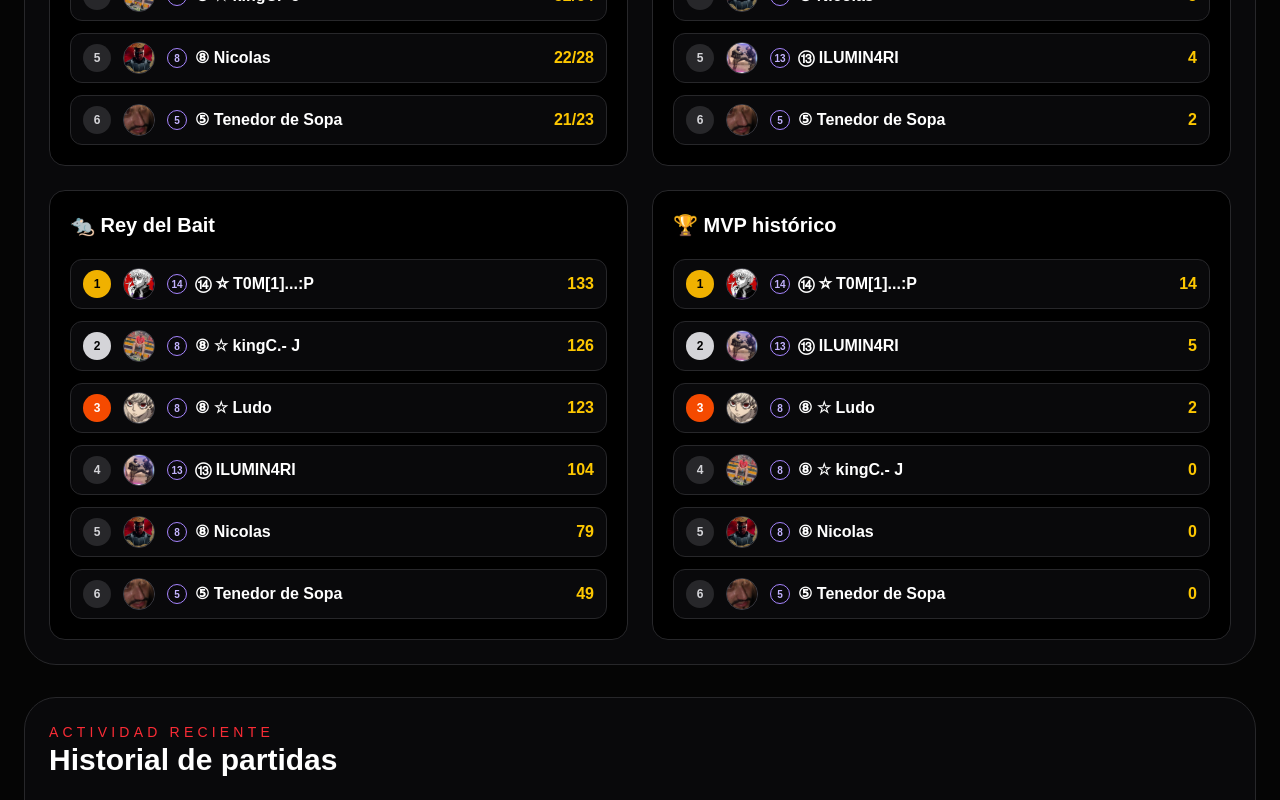
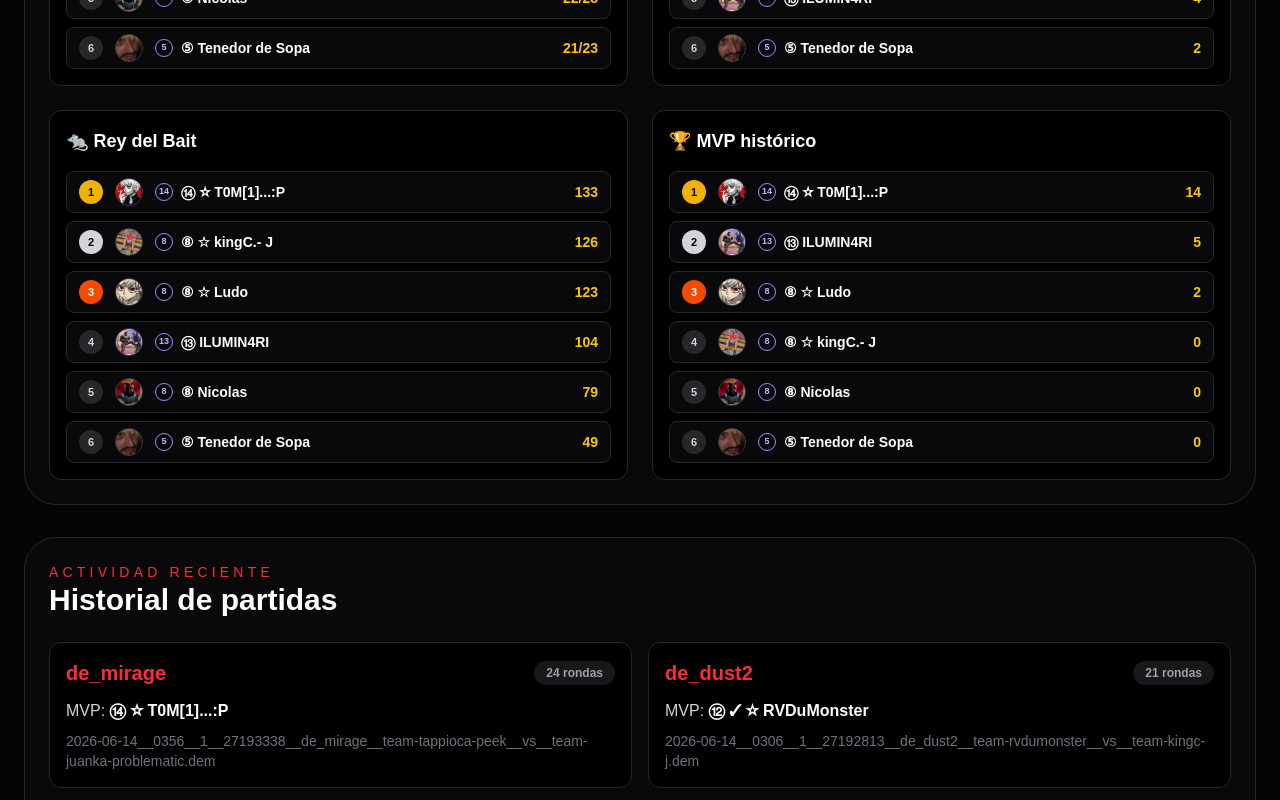
Before and after one commit to lmcondeking/cs2-stats4newbas, a Next.js app: page / in a window 1280 px wide. Shown: the part 2480-3280 px from the top of the page. Built offline with nearby package versions, Linux system fonts and the light colour scheme.

Commit message:
Achicar rankings especiales

```diff
--- a/src/app/page.tsx
+++ b/src/app/page.tsx
@@ -460,7 +460,7 @@ export default function Home() {
                 .map((match) => (
                   <div
                     key={match.demoFile}
-                    className="rounded-2xl border border-zinc-800 bg-black p-5"
+                    className="rounded-xl border border-zinc-800 bg-black p-4"
                   >
                     <div className="flex items-center justify-between gap-4">
                       <p className="text-xl font-black text-red-500">
@@ -556,21 +556,21 @@ function SpecialRanking({
   getText: (player: any) => string;
 }) {
   return (
-    <div className="rounded-2xl border border-zinc-800 bg-black p-5">
-      <h3 className="mb-5 text-xl font-black text-white">{title}</h3>
+    <div className="rounded-xl border border-zinc-800 bg-black p-4">
+      <h3 className="mb-4 text-lg font-black text-white">{title}</h3>
 
-      <div className="space-y-3">
+      <div className="space-y-2">
         {ranking.map((p, i) => {
           const gc = playerMeta[String(p.steamid)]?.gc || "-";
 
           return (
             <div
               key={p.steamid}
-              className="flex items-center justify-between rounded-xl border border-zinc-800 bg-zinc-950 px-3 py-2 hover:border-zinc-700"
+              className="flex items-center justify-between rounded-lg border border-zinc-800 bg-zinc-950 px-3 py-1.5 hover:border-zinc-700"
             >
               <div className="flex items-center gap-3">
                 <div
-                  className={`flex h-7 w-7 items-center justify-center rounded-full text-xs font-black ${
+                  className={`flex h-6 w-6 items-center justify-center rounded-full text-[11px] font-black ${
                     i === 0
                       ? "bg-yellow-500 text-black"
                       : i === 1
@@ -583,31 +583,31 @@ function SpecialRanking({
                   {i + 1}
                 </div>
 
-                <div className="relative h-8 w-8 overflow-hidden rounded-full border border-zinc-700">
+                <div className="relative h-7 w-7 overflow-hidden rounded-full border border-zinc-700">
                   <Image
                     src={getPlayerAvatar(p.steamid)}
                     alt={p.name}
                     fill
-                    sizes="32px"
+                    sizes="28px"
                     className="object-cover"
                   />
                 </div>
 
                 <span className="flex items-center gap-2">
-                  <span className="flex h-5 w-5 items-center justify-center rounded-full border border-violet-400 text-[10px] font-black text-violet-300">
+                  <span className="flex h-[18px] w-[18px] items-center justify-center rounded-full border border-violet-400 text-[9px] font-black text-violet-300">
                     {gc}
                   </span>
 
                   <Link
                     href={`/player/${p.steamid}`}
-                    className="font-semibold text-white hover:text-red-400"
+                    className="text-sm font-semibold text-white hover:text-red-400"
                   >
                     {p.name}
                   </Link>
                 </span>
               </div>
 
-              <span className="font-black text-yellow-400">{getText(p)}</span>
+              <span className="text-sm font-black text-yellow-400">{getText(p)}</span>
             </div>
           );
         })}
```
